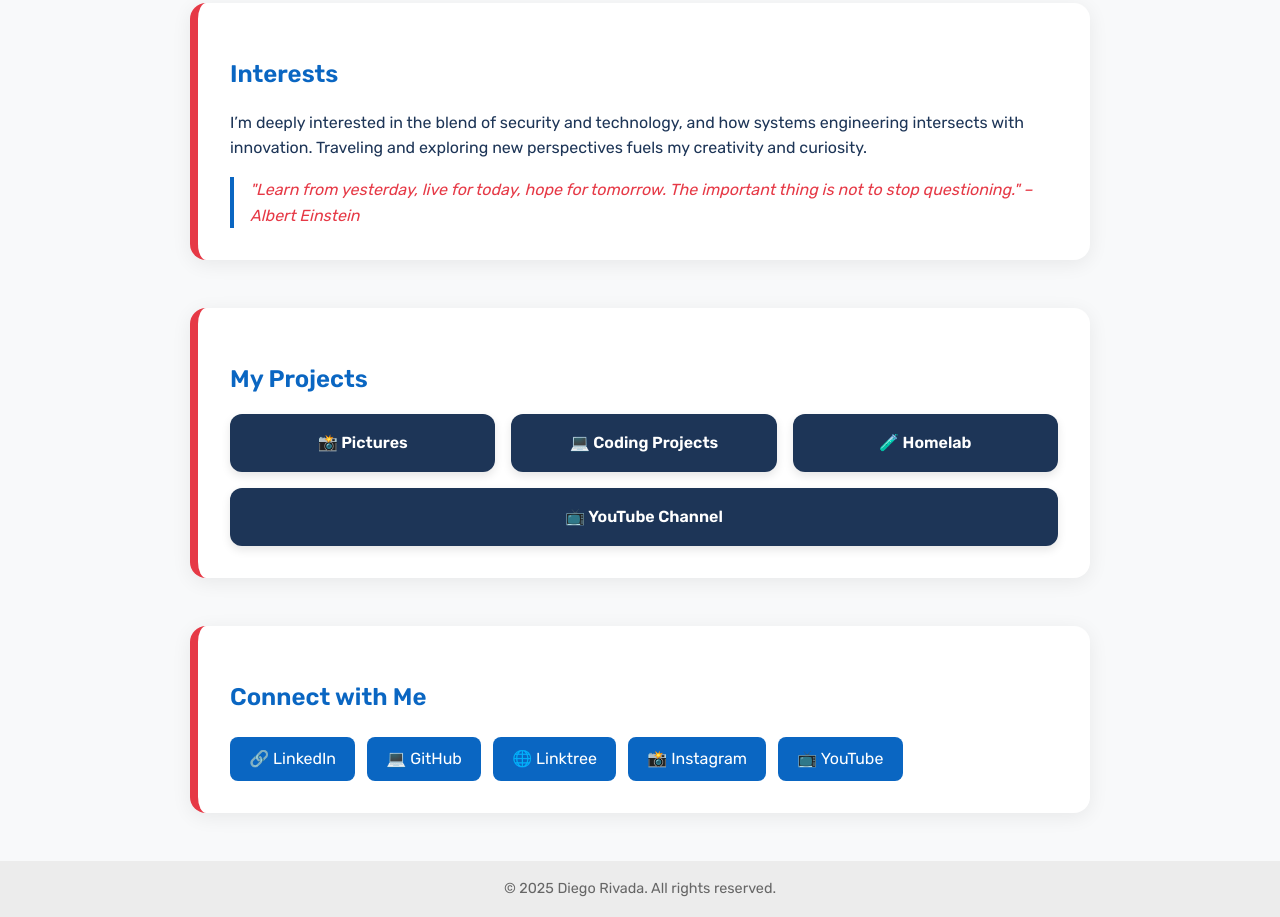
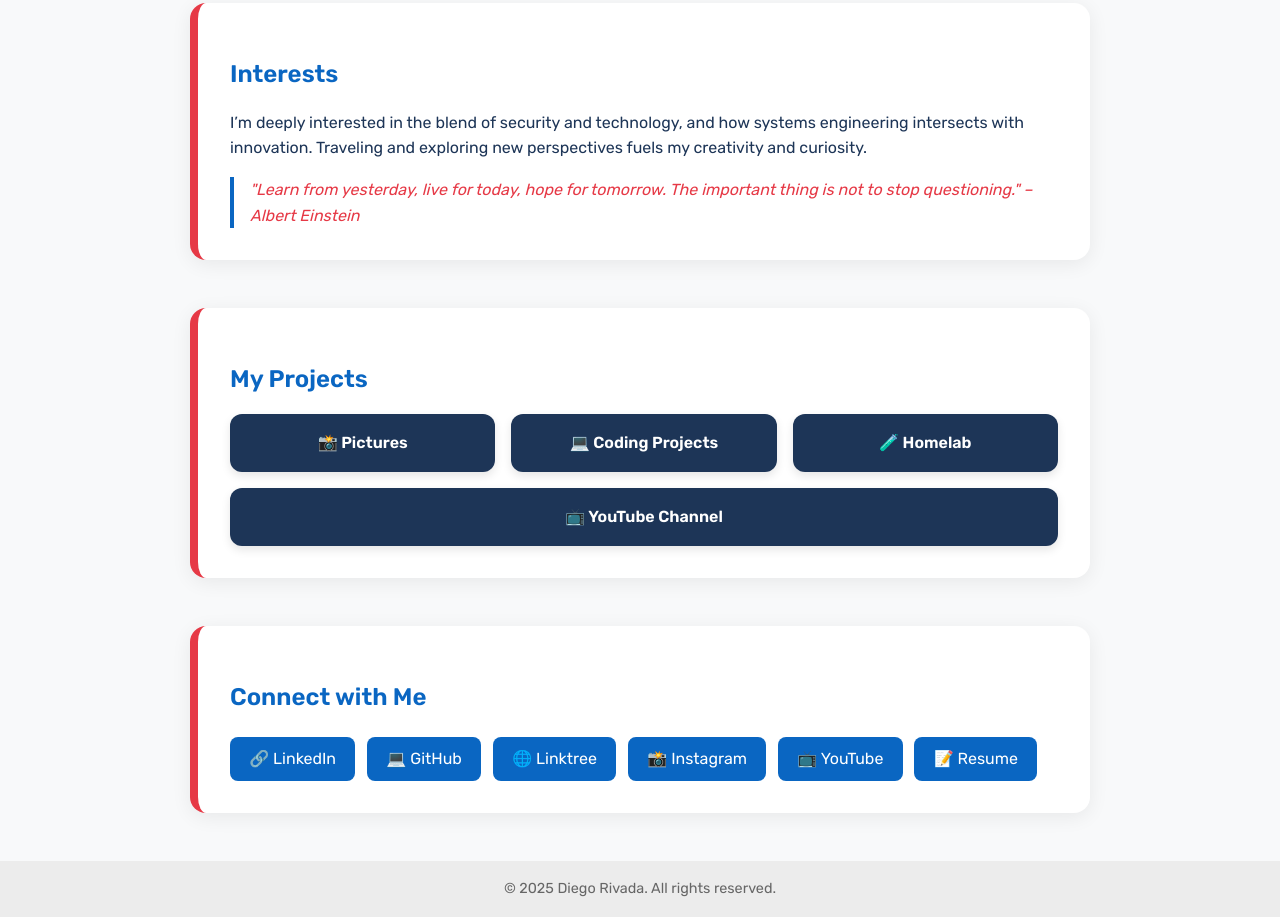
Before and after one commit to diegoarivada/diegoarivada.github.io, a plain HTML site: page index.html in a window 1280 px wide. Shown: the part 1021-1938 px from the top of the page. Drawn offline with Linux system fonts and the light colour scheme.

Commit message:
add resume link to connect section in index.html

```diff
--- a/index.html
+++ b/index.html
@@ -61,6 +61,7 @@
       <a href="https://linktr.ee/diegoarivada" target="_blank">🌐 Linktree</a>
       <a href="https://www.instagram.com/officialdiegor/" target="_blank">📸 Instagram</a>
       <a href="https://www.youtube.com/@diegoarivada" target="_blank">📺 YouTube</a>
+      <a href="https://drive.google.com/file/d/1czZlgHv51xvkrY8tbR0X7tMwLu1OMpH8/view?usp=sharing" target="_blank">📝 Resume</a>
     </section>
   </main>
 
```
